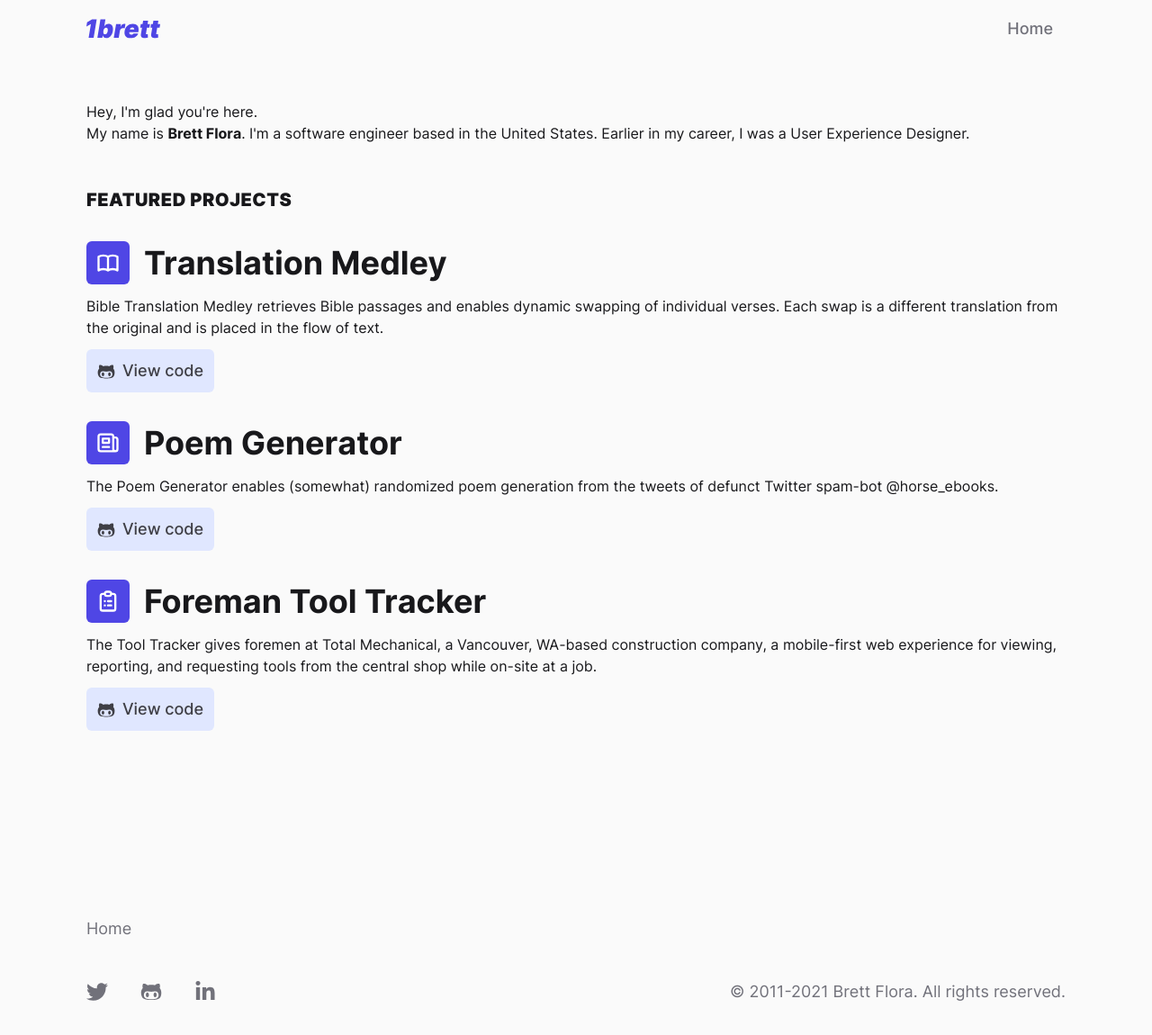
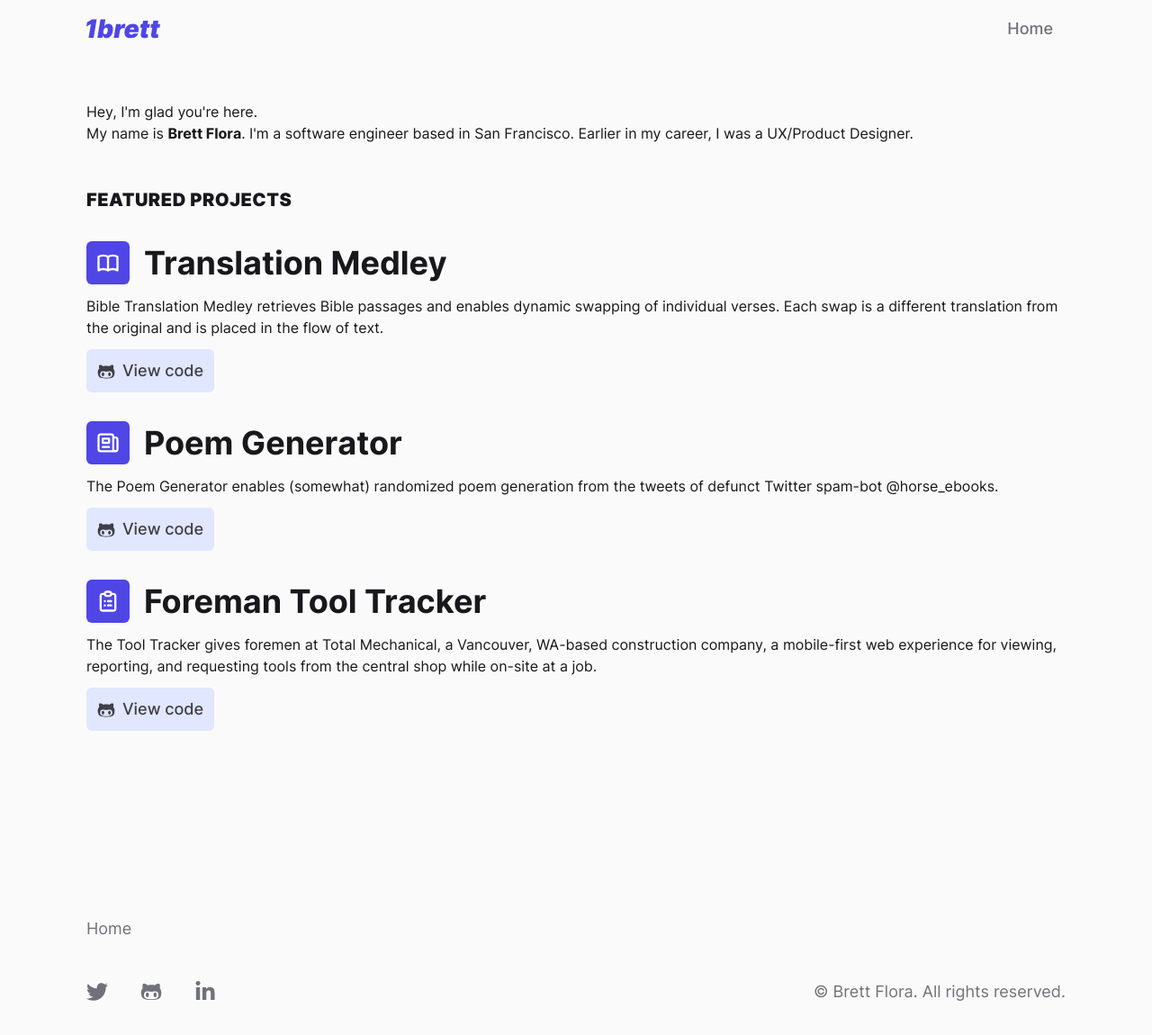
Before and after one commit to 0brett/portfolio, a Next.js app: page / in a window 1280 px wide. Shown: the top 1150 px of the page at 90% size. Built offline with nearby package versions, Linux system fonts and the light colour scheme; what @tailwindcss/typography would draw is missing.

Commit message:
Update intro text and remove footer copyright year

```diff
--- a/src/components/Footer.tsx
+++ b/src/components/Footer.tsx
@@ -1,8 +1,6 @@
 import Link from "components/Link"
 import Icon from "components/Icon"
 import sitemap from "util/sitemap"
-
-const curYear = new Date().getFullYear()
 
 export default function Footer() {
   const footerLinksStyles = "flex justify-center"
@@ -36,7 +34,7 @@ export default function Footer() {
         </div>
         <div className="mt-6 md:mt-0 md:order-2">
           <p className="type5 text-center text-gray-500">
-            &copy; 2011-{curYear} Brett Flora. All rights reserved.
+            &copy; Brett Flora. All rights reserved.
           </p>
         </div>
       </div>
--- a/src/pages/index.tsx
+++ b/src/pages/index.tsx
@@ -1,6 +1,6 @@
-import Container from 'components/Container'
-import Prose from 'components/Prose'
-import FeaturedProjects from 'components/FeaturedProjects'
+import Container from "components/Container"
+import Prose from "components/Prose"
+import FeaturedProjects from "components/FeaturedProjects"
 
 export default function Home() {
   return (
@@ -8,8 +8,8 @@ export default function Home() {
       <Prose>
         <h1>Hey, I'm glad you're here.</h1>
         <p>
-          My name is <strong>Brett Flora</strong>. I'm a software engineer based in the United
-          States. Earlier in my career, I was a User Experience Designer.
+          My name is <strong>Brett Flora</strong>. I'm a software engineer based in San Francisco.
+          Earlier in my career, I was a UX/Product Designer.
         </p>
       </Prose>
 
```
